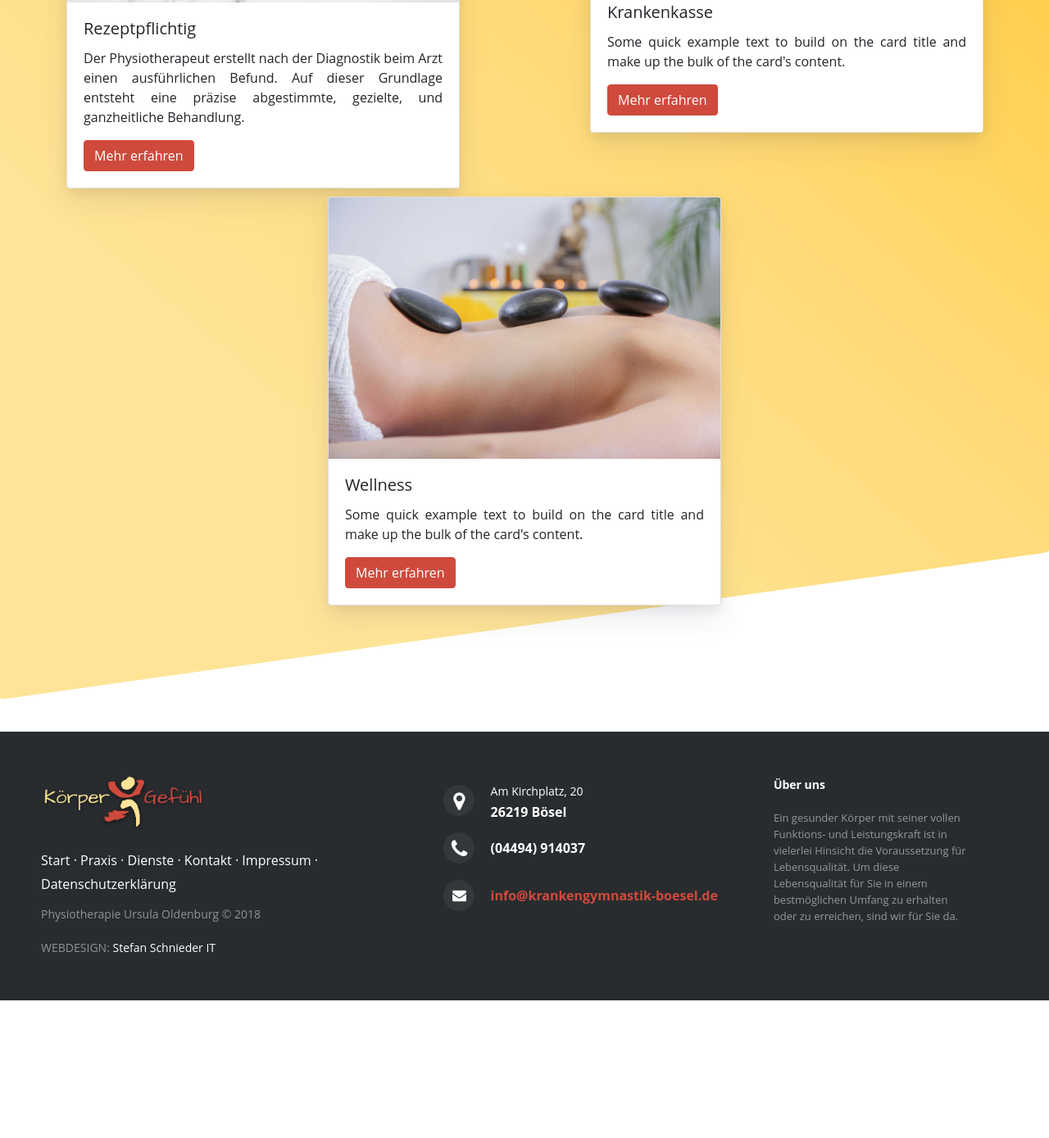
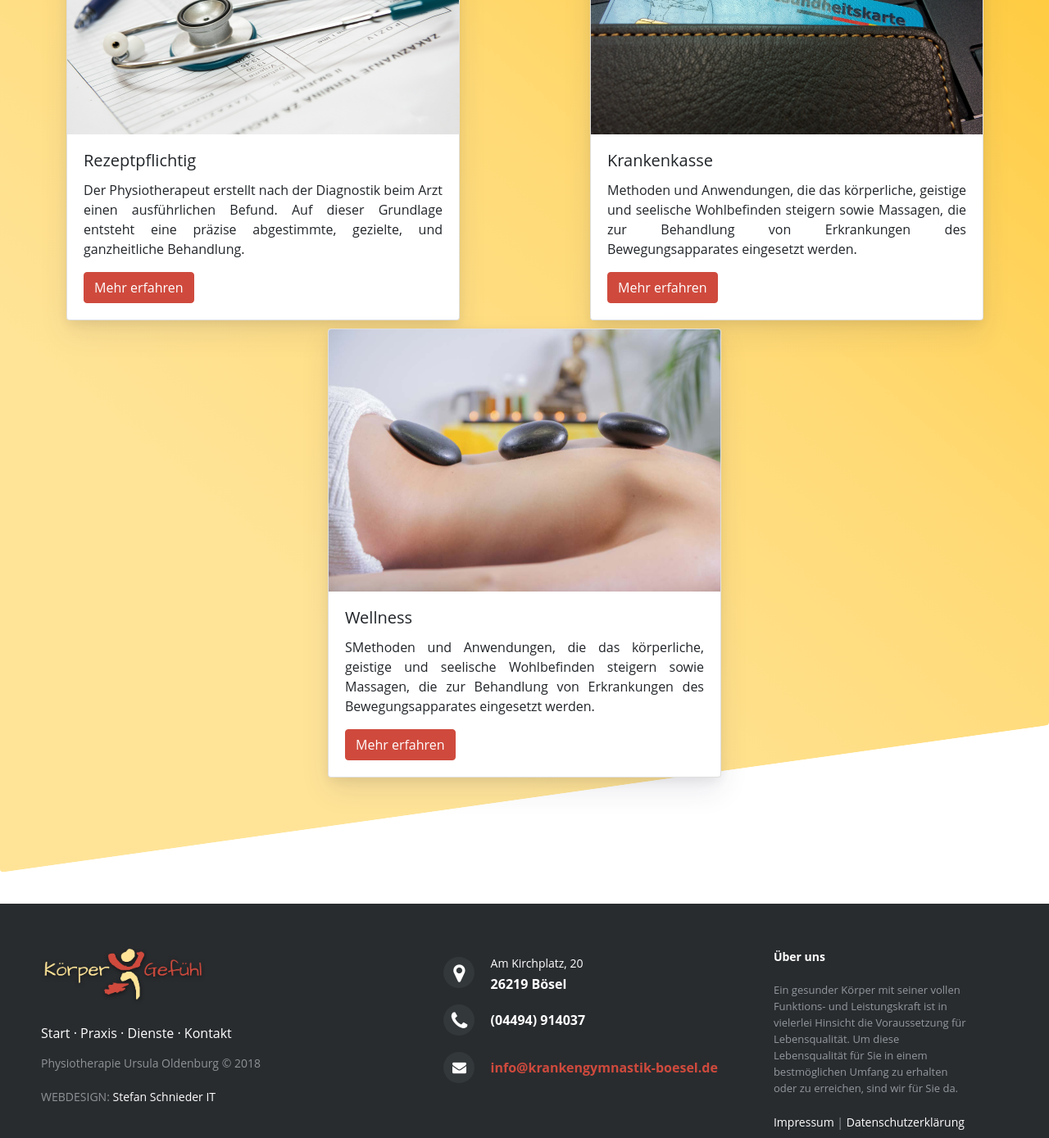
Before and after one commit to Seitek/ursula_oldenburg, a plain HTML site: page index.html in a window 1280 px wide. Shown: the part 1631-3020 px from the top of the page at 82% size. Before the commit the page ends 2852 px from the top, so only its background shows below. Drawn offline with nearby package versions, Linux system fonts and the light colour scheme.

Commit message:
Footer Änderungen

```diff
--- a/css/index.css
+++ b/css/index.css
@@ -18,7 +18,7 @@
     text-align: center;
     color: black;
     margin-top: 2em;
-    margin-bottom: 5em;
+    margin-bottom: 15em;
 }
 
 #ueberschrift-bg{
@@ -53,6 +53,10 @@
     filter: progid:DXImageTransform.Microsoft.gradient( startColorstr='#ffe498', endColorstr='#ffc730', GradientType=1);
 }
 
+.card-img-top{
+    height: 20em;
+}
+
 .schraeg {
     transform: skewY(8deg);
 }
--- a/index.html
+++ b/index.html
@@ -132,7 +132,7 @@
                     <img class="card-img-top" src="./img/stick_card.jpg" alt="Card image cap">
                     <div class="card-body">
                         <h5 class="card-title">Krankenkasse</h5>
-                        <p class="card-text">Some quick example text to build on the card title and make up the bulk of the card's content.</p>
+                        <p class="card-text">Methoden und Anwendungen, die das körperliche, geistige und seelische Wohlbefinden steigern sowie Massagen, die zur Behandlung von Erkrankungen des Bewegungsapparates eingesetzt werden.</p>
                         <a href="#" class="btn btn-primary">Mehr erfahren</a>
                     </div>
                 </div>
@@ -143,7 +143,7 @@
                     <img class="card-img-top" src="./img/massage_neu.jpg" alt="Card image cap">
                     <div class="card-body">
                         <h5 class="card-title">Wellness</h5>
-                        <p class="card-text">Some quick example text to build on the card title and make up the bulk of the card's content.</p>
+                        <p class="card-text">SMethoden und Anwendungen, die das körperliche, geistige und seelische Wohlbefinden steigern sowie Massagen, die zur Behandlung von Erkrankungen des Bewegungsapparates eingesetzt werden.</p>
                         <a href="#" class="btn btn-primary">Mehr erfahren</a>
                     </div>
                 </div>
@@ -178,10 +178,6 @@
                         <a href="#">Dienste</a>
                         ·
                         <a href="#">Kontakt</a>
-                        ·
-                        <a href="#">Impressum</a>
-                        ·
-                        <a href="#">Datenschutzerklärung</a>
                     </p>
 
                     <p class="footer-company-name">Physiotherapie Ursula Oldenburg &copy;
@@ -223,6 +219,8 @@
                         Um diese Lebensqualität für Sie in einem bestmöglichen Umfang zu erhalten oder zu erreichen, sind
                         wir für Sie da.
                     </p>
+                    <br>
+                    <p class="footer-company-name"><a href="./impressum.html">Impressum</a> | <a href="./datenschutz.html">Datenschutzerklärung</a></p>
                     <!--Footer Icons
                     <div class="footer-icons">
 
```
